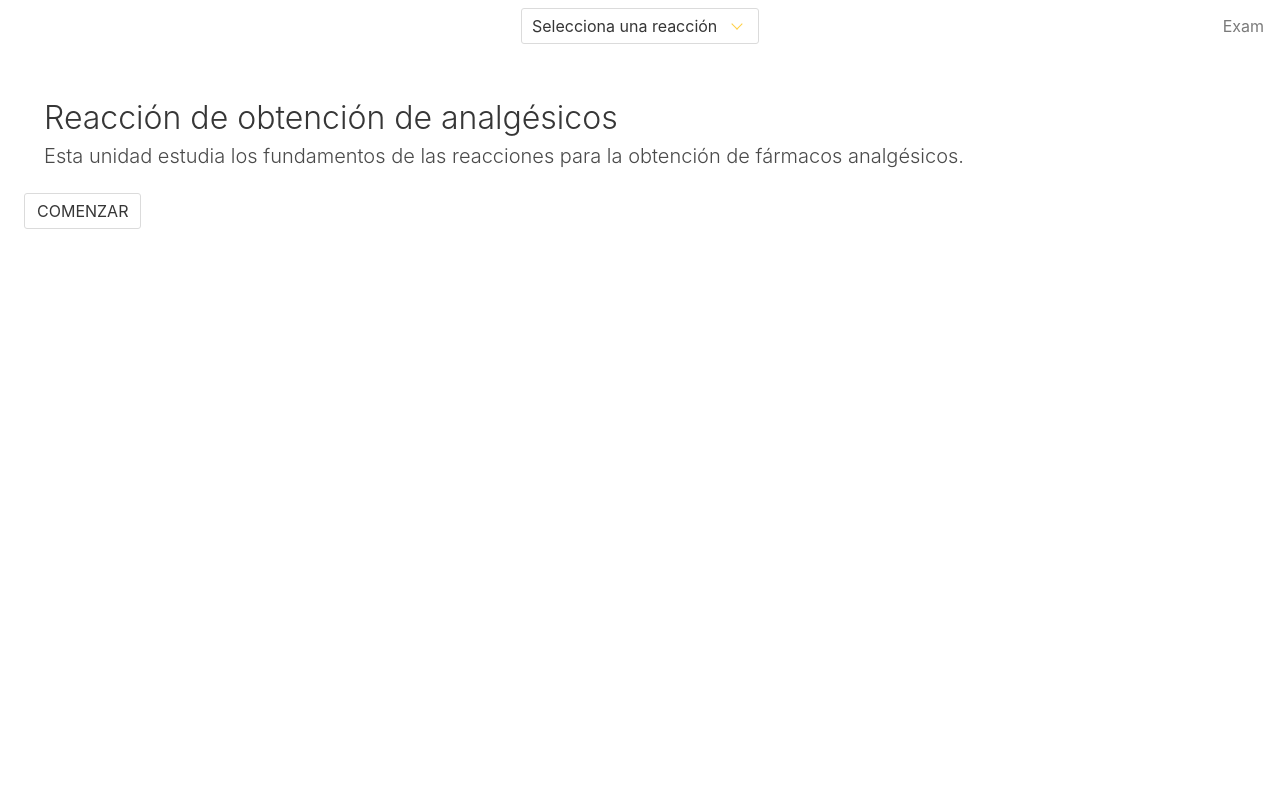
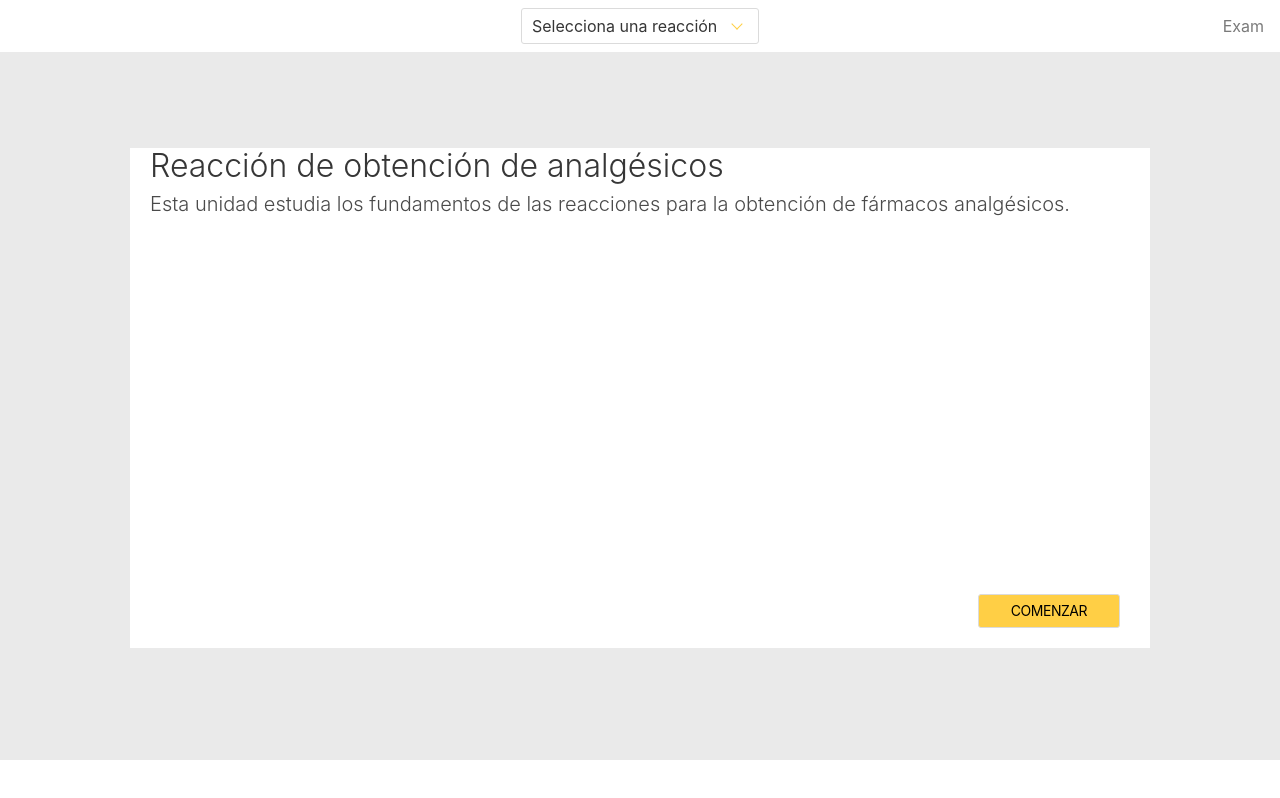
Before and after one commit to RoelCastano/ChemistryApp, a React (Create React App) app: page / in a window 1280 px wide. Built offline with nearby package versions, Linux system fonts and the light colour scheme.

Commit message:
Added some basic styles made before to css files for correspondent component

```diff
--- /dev/null
+++ b/src/Home.css
@@ -0,0 +1,30 @@
+.section.background {
+  background-color: #EAEAEA;
+  padding: 6rem 1.5rem 7rem; }
+
+.displayBox {
+  background-color: white;
+  width: 1020px;
+  height: 500px;
+  vertical-align: middle;
+  position: relative;
+  margin-left: auto;
+  margin-right: auto; }
+
+.buttons {
+  position: absolute;
+  bottom: 20px;
+  right: 30px; }
+
+.button.continue {
+  background: #FFCF45;
+  color: black;
+  font-size: 14px;
+  color: #000000;
+  letter-spacing: -0.48px;
+  padding: 1rem 2rem 1rem 2rem; }
+
+.button.back {
+  font-size: 18px;
+  color: #36A3EF;
+  letter-spacing: 0; }
--- a/src/Home.scss
+++ b/src/Home.scss
@@ -0,0 +1,30 @@
+.section.background {
+  background-color: #EAEAEA;
+  padding: 6rem 1.5rem 7rem; }
+
+  .displayBox {
+  background-color: white;
+  width: 1020px;
+  height: 500px;
+  vertical-align: middle;
+  position: relative;
+  margin-left: auto;
+  margin-right: auto; }
+
+.buttons {
+  position: absolute;
+  bottom: 20px;
+  right: 30px; }
+
+.button.continue {
+  background: #FFCF45;
+  color: black;
+  font-size: 14px;
+  color: #000000;
+  letter-spacing: -0.48px;
+  padding: 1rem 2rem 1rem 2rem; }
+
+  .button.back {
+  font-size: 18px;
+  color: #36A3EF;
+  letter-spacing: 0; }
--- /dev/null
+++ b/src/TopNavbar.css
@@ -0,0 +1,2 @@
+.nav {
+  background-color: #36A3EF; }
```
